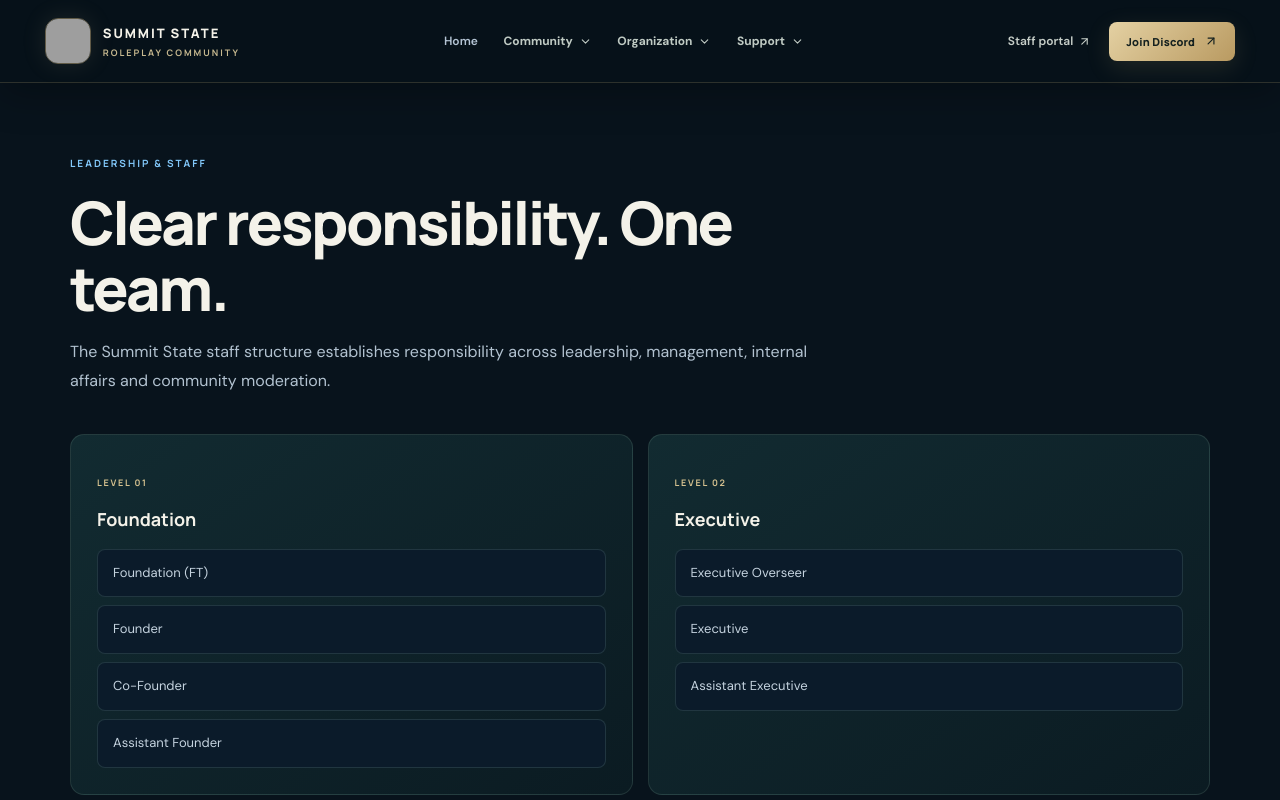
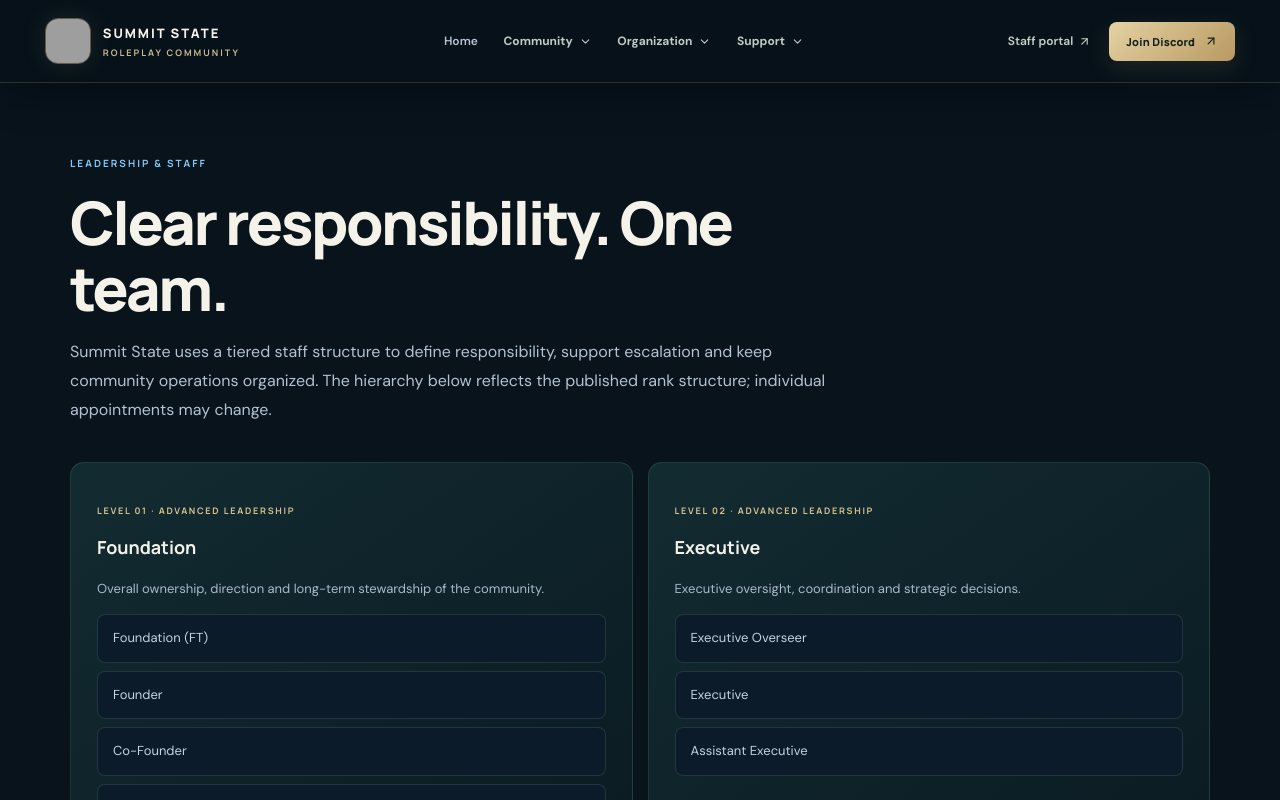
Before and after one commit to dhrishparikh0-cyber/summitstate, a Next.js app: page /staff-team in a window 1280 px wide. Shown: the top 800 px of the page. Built offline with nearby package versions, Linux system fonts and the light colour scheme; grey boxes are pictures that could not be loaded.

Commit message:
Expand Summit State public information and organization pages

```diff
--- a/app/staff-team/page.tsx
+++ b/app/staff-team/page.tsx
@@ -1 +1,3 @@
-import Link from "next/link";import {SiteHeader,SiteFooter} from "../../components/site-chrome";import {hierarchy,site} from "../../lib/site";export default function StaffTeam(){return <><SiteHeader/><main className="pro-page pro-container"><div className="pro-intro"><span>LEADERSHIP & STAFF</span><h1>Clear responsibility. One team.</h1><p>The Summit State staff structure establishes responsibility across leadership, management, internal affairs and community moderation.</p></div><div className="pro-grid2">{hierarchy.map(([name,...roles],i)=><section className="pro-card" key={name}><span>LEVEL {String(i+1).padStart(2,"0")}</span><h3>{name}</h3><div className="pro-list">{roles.map(r=><div key={r}>{r}</div>)}</div></section>)}</div></main><SiteFooter/></>}
+import Link from "next/link";import {SiteHeader,SiteFooter} from "../../components/site-chrome";import {hierarchy} from "../../lib/site";
+const descriptions=["Overall ownership, direction and long-term stewardship of the community.","Executive oversight, coordination and strategic decisions.","Directors responsible for guiding key areas and maintaining standards.","Advisory support and institutional knowledge for leadership.","Senior leadership coordination and oversight of major functions.","External relations and cross-community coordination.","Community experience, engagement and member-facing initiatives.","Day-to-day management, staff guidance and operational delivery.","Session oversight, standards and front-line staff supervision.","Internal review, conduct matters and procedural accountability.","Member assistance, routine administration and operational support.","Community moderation and consistent enforcement of published rules."];
+export default function StaffTeam(){return <><SiteHeader/><main className="pro-page pro-container"><div className="pro-intro"><span>LEADERSHIP & STAFF</span><h1>Clear responsibility. One team.</h1><p>Summit State uses a tiered staff structure to define responsibility, support escalation and keep community operations organized. The hierarchy below reflects the published rank structure; individual appointments may change.</p></div><div className="pro-grid2">{hierarchy.map(([name,...roles],i)=><section className="pro-card" key={name}><span>LEVEL {String(i+1).padStart(2,"0")} · {i<4?"ADVANCED LEADERSHIP":i<10?"SENIOR LEADERSHIP":"COMMUNITY OPERATIONS"}</span><h3>{name}</h3><p>{descriptions[i]||"Supports the wider community and its day-to-day operations."}</p><div className="pro-list">{roles.map(r=><div key={r}>{r}</div>)}</div></section>)}</div><div className="pro-notice">The public directory lists rank titles, not private staff information. Official appointments and reporting lines should be confirmed through authorized Summit State announcements.</div></main><SiteFooter/></>}
```
